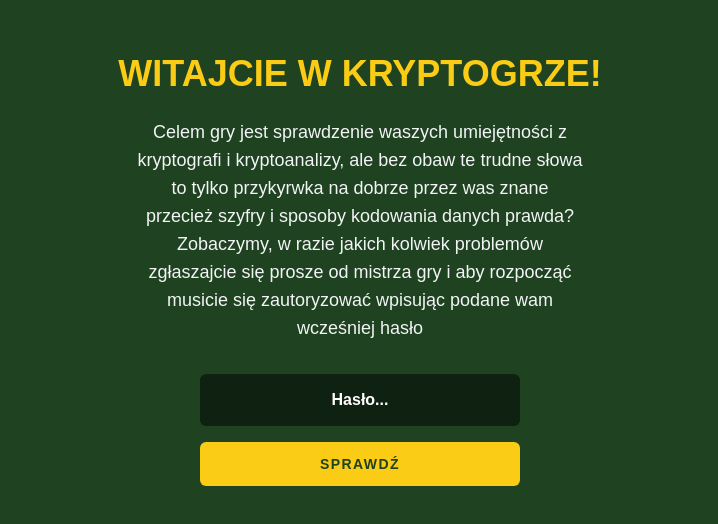
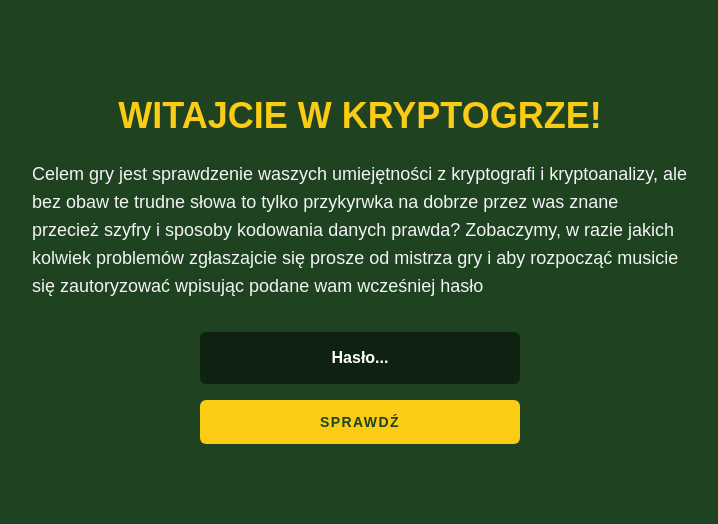
Before and after one commit to MatejOk/kryptogra, a Next.js app: page / in a window 1280 px wide. Shown: the part 130-654 px from the top of the page, without its empty margins (280-998 px from the left). Built offline with nearby package versions, Linux system fonts and the light colour scheme.

Commit message:
zgadak 4

```diff
--- a/app/page.tsx
+++ b/app/page.tsx
@@ -91,7 +91,7 @@ export default function Home() {
         {currentPuzzle.title}
       </h1>
 
-      <p className="text-lg mb-8 text-center max-w-md text-gray-100 whitespace-pre-line">
+      <p className="text-xs sm:text-sm md:text-lg mb-8 text-left w-full max-w-2xl text-gray-100 whitespace-pre-line px-2">
         {currentPuzzle.content}
       </p>
 
```
